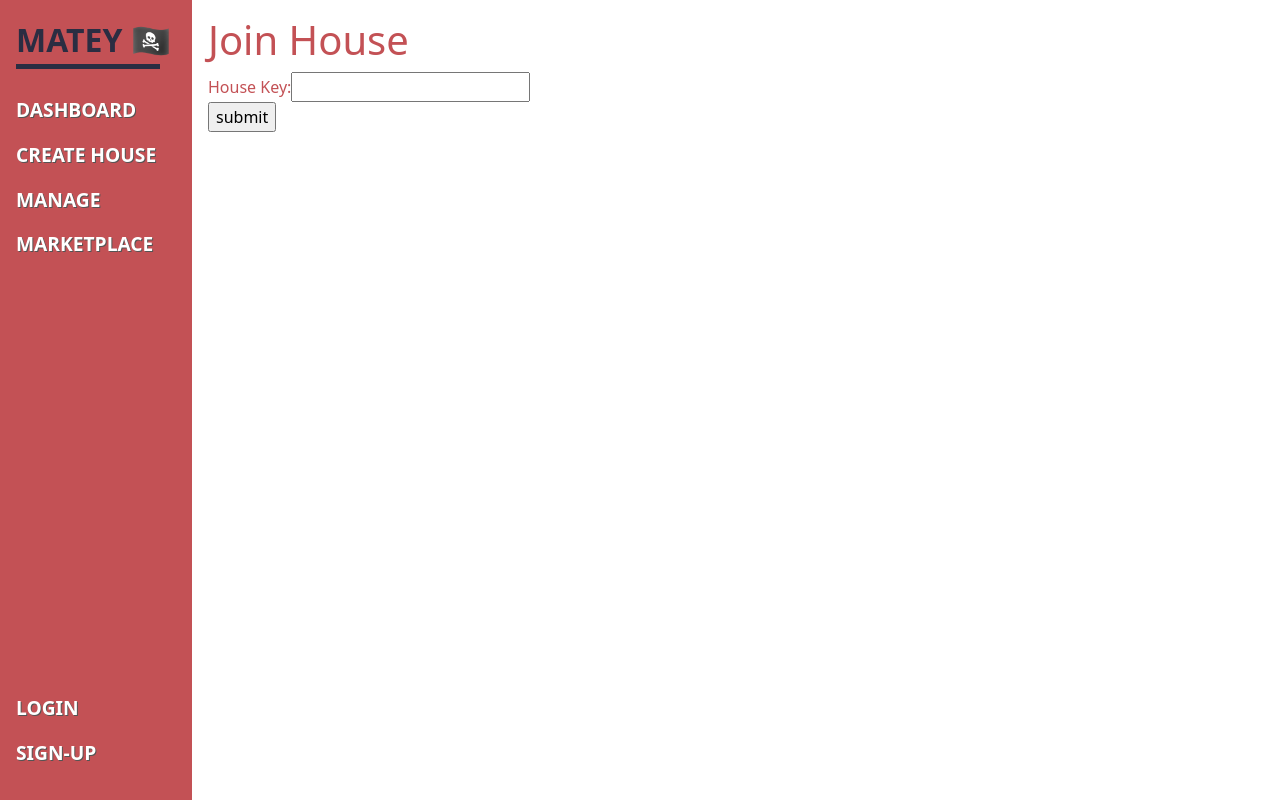
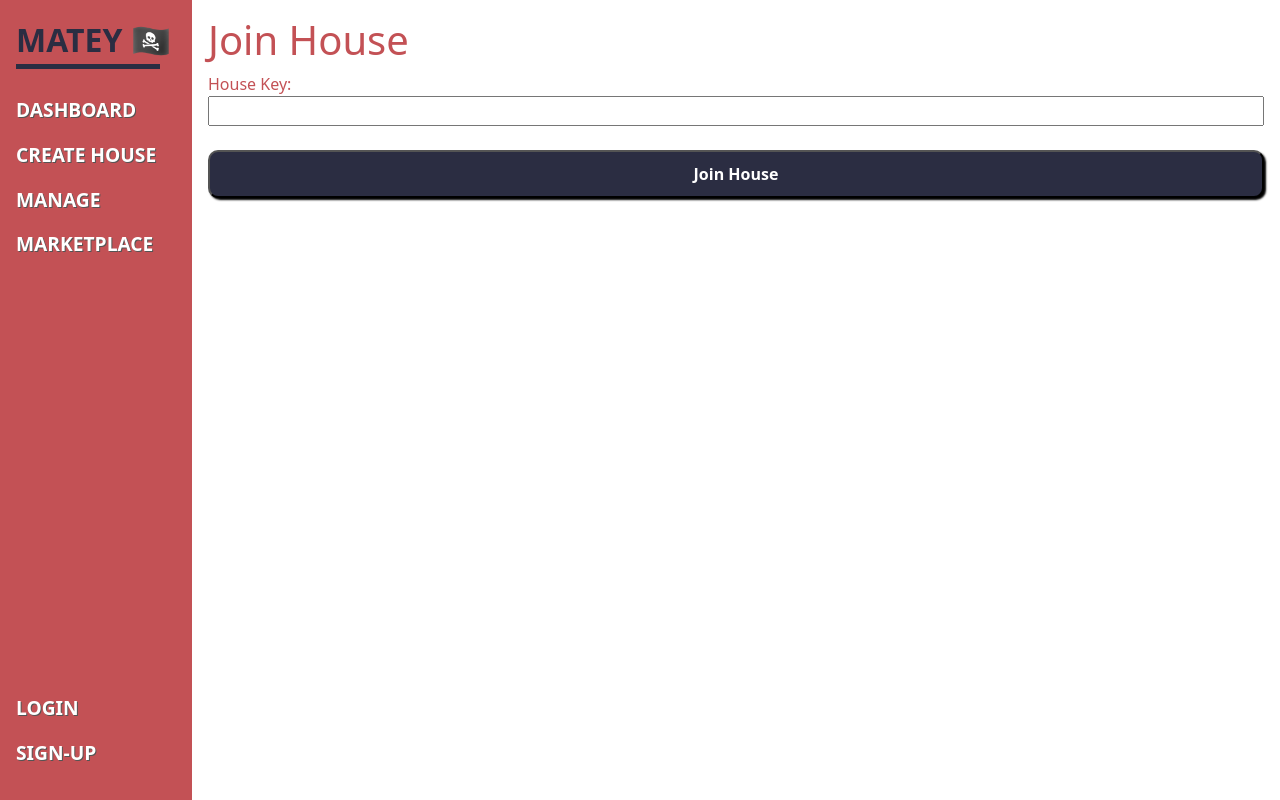
Before and after one commit to m-bocelli/matey, a Next.js app: page /joinHouse in a window 1280 px wide. Built offline with nearby package versions, Linux system fonts and the light colour scheme; no server answers.

Commit message:
Fixed clientside error display and made the create and join pages look a little better

```diff
--- a/app/createHouse/page.jsx
+++ b/app/createHouse/page.jsx
@@ -41,9 +41,9 @@ export default function CreateHouseUI() {
             <h1> Create House </h1>
             <form id='createHouse' onSubmit={createHouse}>
                 <label>House Name:</label>
-                <input type='text' id='houseName' name='houseName'></input>
+                <input className={styles.textInput} type='text' id='houseName' name='houseName'></input>
                 <br></br>
-                <input type='submit' value='submit'></input>
+                <input className={styles.create} type='submit' value='Create House'></input>
                 {/*Submit button onclick will use a function to genrate a unique House Key*/}
             </form>
         </div>
--- a/app/createHouse/page.module.css
+++ b/app/createHouse/page.module.css
@@ -6,3 +6,24 @@
     margin-left: 12rem;
     padding: 1rem;
 }
+
+.textInput{
+    display: block;
+    width: 100%;
+}
+
+.create {
+    border-radius: 10px;
+    height: 3rem;
+    min-width: 7rem;
+    background-color: var(--space-cadet);
+    box-shadow: 2px 2px 2px black;
+    font-weight: bold;
+    color: white;
+    transition: font-size 0.3s;
+    width: 100%;
+}
+
+.create:hover {
+    font-size: larger;
+}
--- a/app/joinHouse/page.jsx
+++ b/app/joinHouse/page.jsx
@@ -26,9 +26,9 @@ export default function JoinHouseUI() {
             <h1> Join House </h1>
             <form id='joinHouse' onSubmit={joinHouse}>
                 <label>House Key:</label>
-                <input type='text' id='houseKey' name='houseKey'></input>
+                <input className={styles.textInput} type='text' id='houseKey' name='houseKey'></input>
                 <br></br>
-                <input type='submit' value='submit'></input>
+                <input className={styles.join} type='submit' value='Join House'></input>
             </form>
         </div>
     );
--- a/app/joinHouse/page.module.css
+++ b/app/joinHouse/page.module.css
@@ -6,3 +6,24 @@
     margin-left: 12rem;
     padding: 1rem;
 }
+
+.textInput{
+    display: block;
+    width: 100%;
+}
+
+.join {
+    border-radius: 10px;
+    height: 3rem;
+    min-width: 7rem;
+    background-color: var(--space-cadet);
+    box-shadow: 2px 2px 2px black;
+    font-weight: bold;
+    color: white;
+    transition: font-size 0.3s;
+    width: 100%;
+}
+
+.join:hover {
+    font-size: larger;
+}
```
Also changed, not shown: app/manageHouses/page.jsx (+6 -1 lines).
